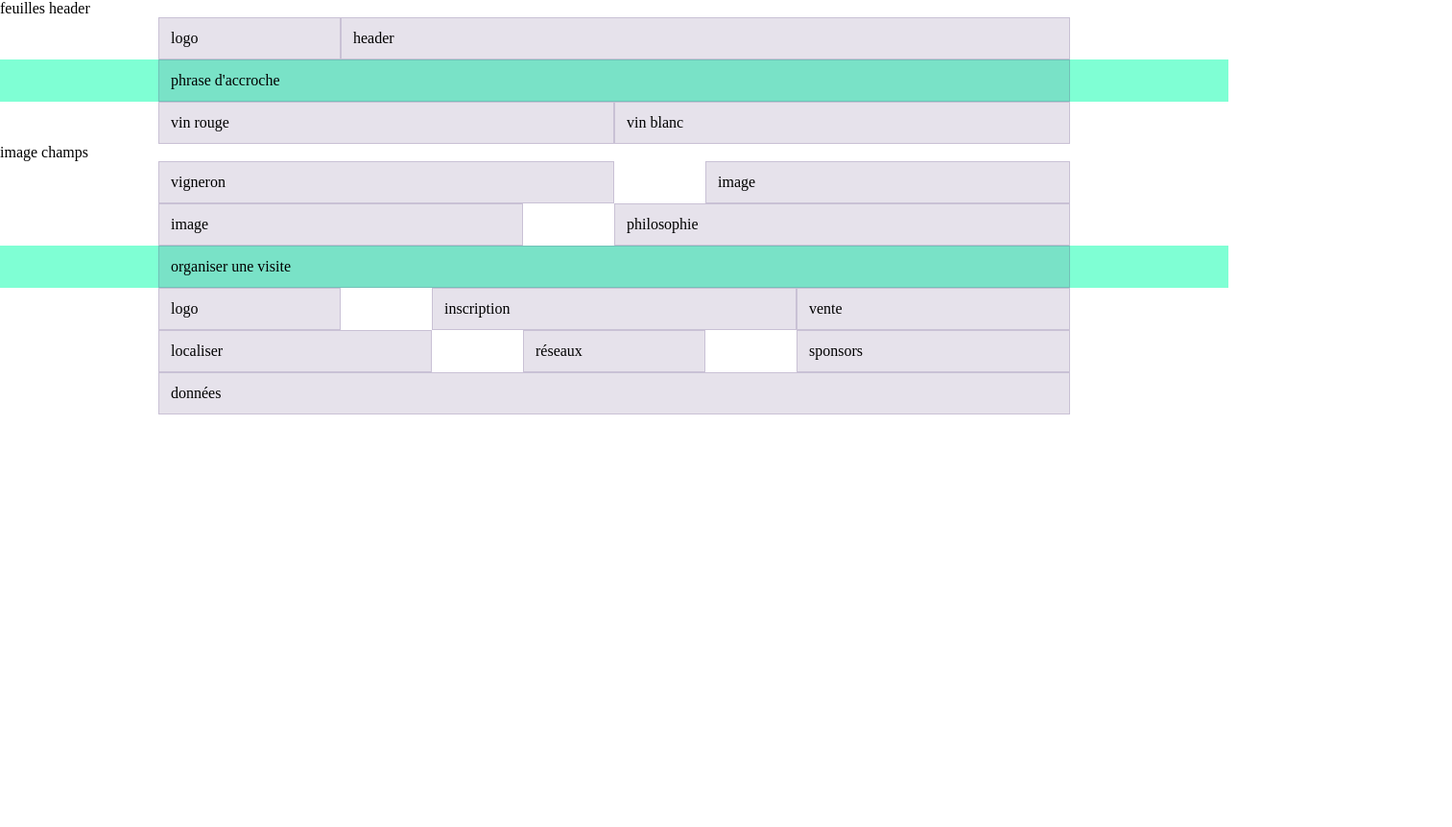
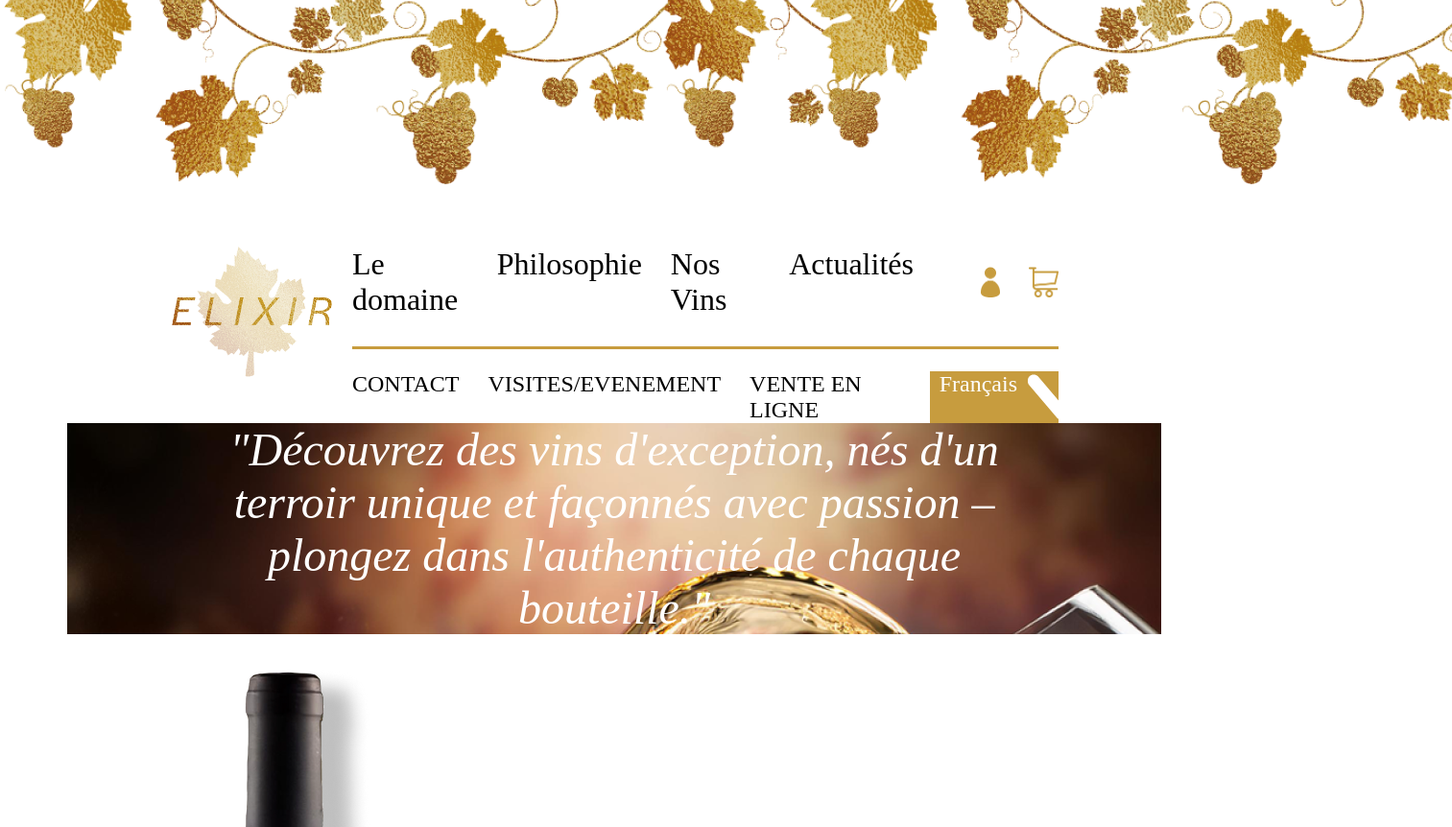
Before and after one commit to LysianeRial/examen-vins, a website built with Parcel: page src/index.html in a window 1280 px wide. Shown: the top 862 px of the page at 96% size, 1513 px wide, since content can reach past the window. Before the commit the page ends 800 px from the top, so only its background shows below. Built offline with nearby package versions, Linux system fonts and the light colour scheme.

Commit message:
header presque terminé

```diff
--- a/src/index.html
+++ b/src/index.html
@@ -7,27 +7,62 @@
     <link rel="stylesheet" href="scss/main.scss" />
   </head>
   <body>
-    <div class="leaves">feuilles header</div>
+    <div class="leaves">
+      <img class="feuilles-header" src="img/feuilles header.png" />
+    </div>
 
-    <div class="container">
-      <div class="row">
-        <div class="col-2 offset-1">logo</div>
-        <div class="col-8">header</div>
+    <div class="header">
+      <div class="container">
+        <div class="row">
+          <div class="col-2 offset-1">
+            <img class="logo-header" src="img/logo.png" />
+          </div>
+          <div class="col-8">
+            <div class="first-line-header">
+              <p>Le domaine</p>
+              <p>Philosophie</p>
+              <p>Nos Vins</p>
+              <p>Actualités</p>
+              <div class="button-header">
+                <img class="profil-home-cadi" src="img/profil.png" />
+                <img class="profil-home-cadi" src="img/cadi.png" />
+              </div>
+            </div>
+            <div class="second-line-header">
+              <p>CONTACT</p>
+              <p>VISITES/EVENEMENT</p>
+              <p>VENTE EN LIGNE</p>
+              <div class="langues">
+                <p>Français</p>
+                <img src="img/chevron down2 1.svg" />
+              </div>
+            </div>
+          </div>
+        </div>
       </div>
     </div>
 
     <div class="background-bootstrap">
       <div class="container">
         <div class="row">
-          <div class="col-10 offset-1">phrase d'accroche</div>
+          <div class="catchphrase">
+            <div class="col-10 offset-1">
+              "Découvrez des vins d'exception, nés d'un terroir unique et
+              façonnés avec passion – plongez dans l'authenticité de chaque
+              bouteille."
+            </div>
+          </div>
         </div>
       </div>
     </div>
 
     <div class="container">
       <div class="row">
-        <div class="col-5 offset-1">vin rouge</div>
-        <div class="col-5">vin blanc</div>
+        <div class="col-5 offset-1">
+          <img src="img/bouteille rouge.png" />
+        </div>
+
+        <div class="col-5"></div>
       </div>
     </div>
 
--- a/src/scss/main.scss
+++ b/src/scss/main.scss
@@ -15,22 +15,93 @@ video {
   display: block;
 }
 
-.row + .row {
-  margin-top: 16px;
-}
+// .row + .row {
+//   margin-top: 16px;
+// }
 
-.row > .col,
-.row > [class^="col-"] {
-  padding-top: 12px;
-  padding-bottom: 12px;
-  background-color: rgba(86, 61, 124, 0.15);
-  border: 1px solid rgba(86, 61, 124, 0.2);
-}
+// .row > .col,
+// .row > [class^="col-"] {
+//   padding-top: 12px;
+//   padding-bottom: 12px;
+//   background-color: rgba(86, 61, 124, 0.15);
+//   border: 1px solid rgba(86, 61, 124, 0.2);
+// }
+
+// .background-bootstrap {
+//   background-color: aquamarine;
+// }
 
 body {
   font-family: Halyard Text;
 }
 
-.background-bootstrap {
-  background-color: aquamarine;
+.feuilles-header {
+  width: 1513px;
 }
+
+.logo-header {
+  height: 180px;
+}
+
+.first-line-header {
+  display: flex;
+  flex-wrap: nowrap;
+  gap: 30px;
+  font-size: 32px;
+  font-style: normal;
+  font-weight: 400;
+  line-height: normal;
+  border-bottom: 3px solid #c79c3e;
+  padding-bottom: 30px;
+}
+
+.profil-home-cadi {
+  height: 31.938px;
+}
+
+.button-header {
+  display: flex;
+  flex-wrap: nowrap;
+  gap: 30px;
+  padding-left: 40px;
+  align-items: center;
+}
+
+.second-line-header {
+  display: flex;
+  flex-wrap: nowrap;
+  gap: 30px;
+  font-size: 24px;
+  font-style: normal;
+  font-weight: 400;
+  line-height: normal;
+  padding-top: 23px;
+}
+
+.langues {
+  background-color: #c79c3e;
+  color: white;
+  padding-left: 10px;
+  padding-right: 10px;
+  font-size: 24px;
+  font-style: normal;
+  font-weight: 400;
+  line-height: normal;
+  display: flex;
+  flex-wrap: nowrap;
+  gap: 10px;
+}
+.header {
+  padding-top: 65px;
+}
+
+.catchphrase {
+  color: white;
+  text-align: center;
+  font-family: "Halyard Text";
+  font-size: 48px;
+  font-style: italic;
+  font-weight: 300;
+  line-height: normal;
+  background: url(../img/vin\ renversé.png);
+}
```
Also changed, not shown: src/img/chevron down2 1.svg (added).
